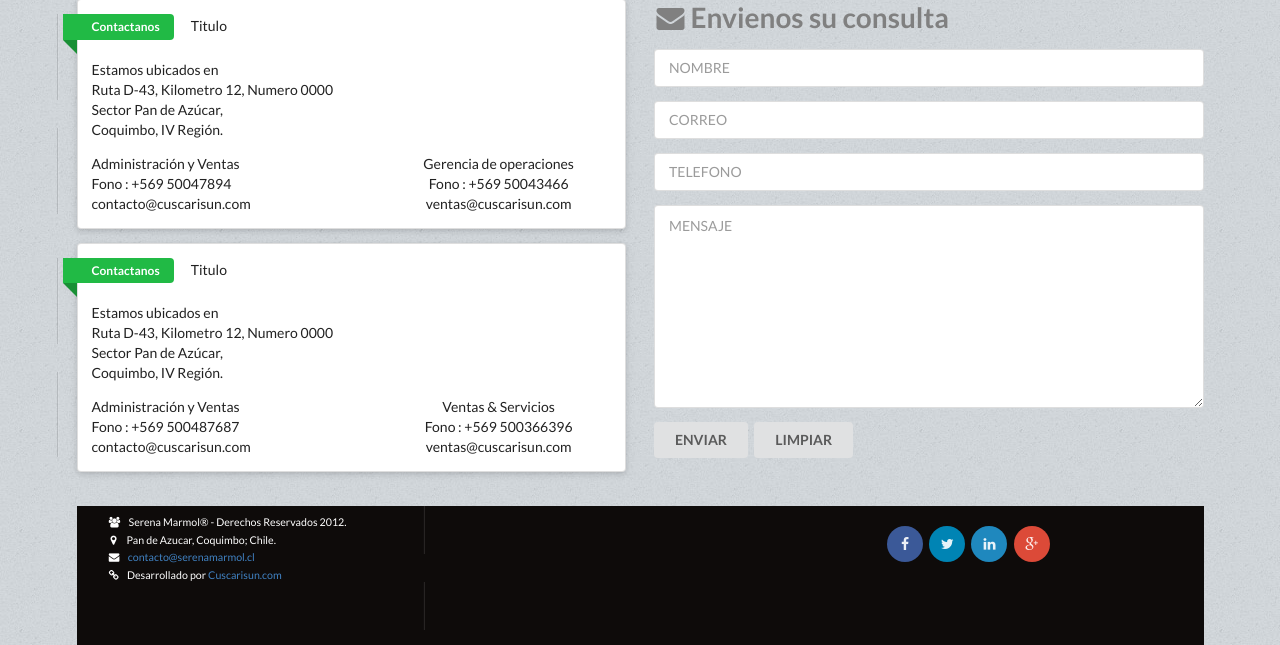
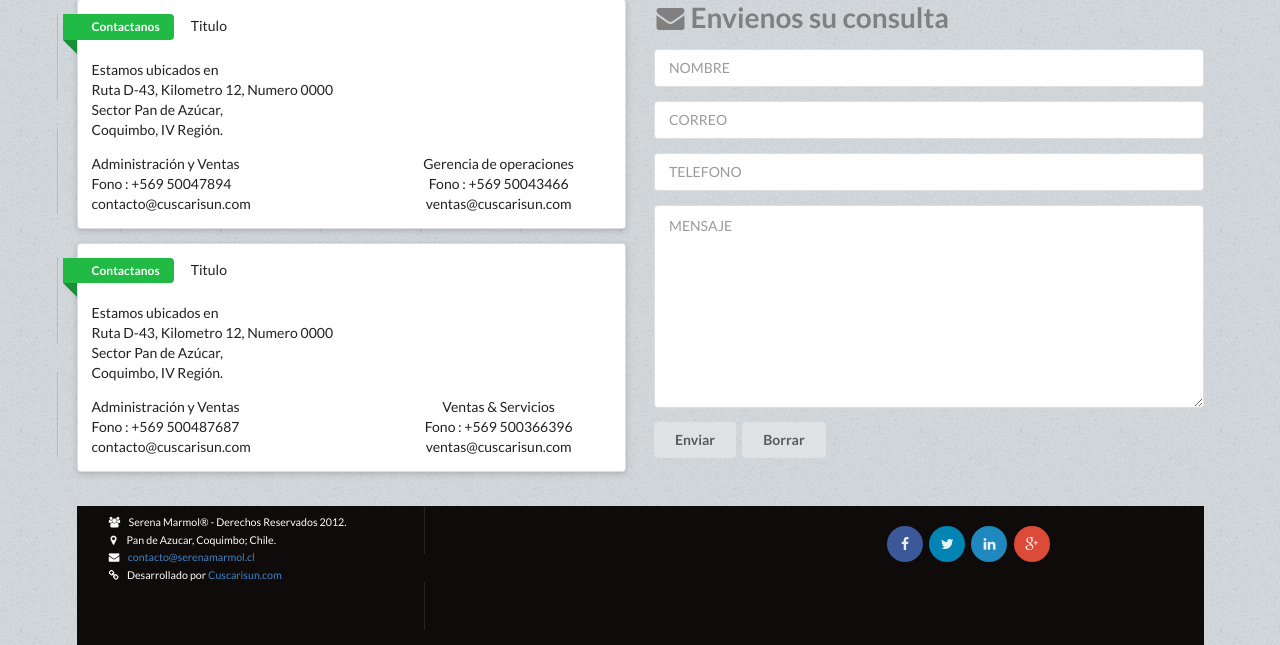
Before and after one commit to osmansmith/marmol, a PHP site: page /marmol/contactos.php in a window 1280 px wide. Shown: the part 769-1414 px from the top of the page. Run offline with PHP 8.4, Linux system fonts and the light colour scheme.

Commit message:
Contacto
Acomodado de mapa y bonotes

```diff
--- a/contactos.php
+++ b/contactos.php
@@ -1,7 +1,7 @@
 <?php include_once "head.php";?>
 
 <!-- Contenido de la pagina-->
-<iframe src="https://www.google.com/maps/d/embed?mid=z9U1PEke4UHU.kIwmhGYnwSaE" width="1126" height="420" style="margin:20px 0 20px 0; "></iframe>
+<iframe src="https://www.google.com/maps/d/embed?mid=z9U1PEke4UHU.kIwmhGYnwSaE" width="100%" height="420" style="margin:20px 0 20px 0; border:none;"></iframe>
 <div class="ui two column grid">
 <div class="column">
     <div class="ui raised segment">
@@ -79,8 +79,8 @@
   <div class="field">
       <textarea name="mensaje" id="mensaje" cols="30" rows="10" placeholder="MENSAJE"></textarea>
   </div>
-  <button class="ui button" type="submit">ENVIAR</button>
-   <button class="ui button" type="reset">LIMPIAR</button>
+  <button class="ui button" type="submit">Enviar</button>
+   <button class="ui button" type="reset">Borrar</button>
 
 </form>
 
```
